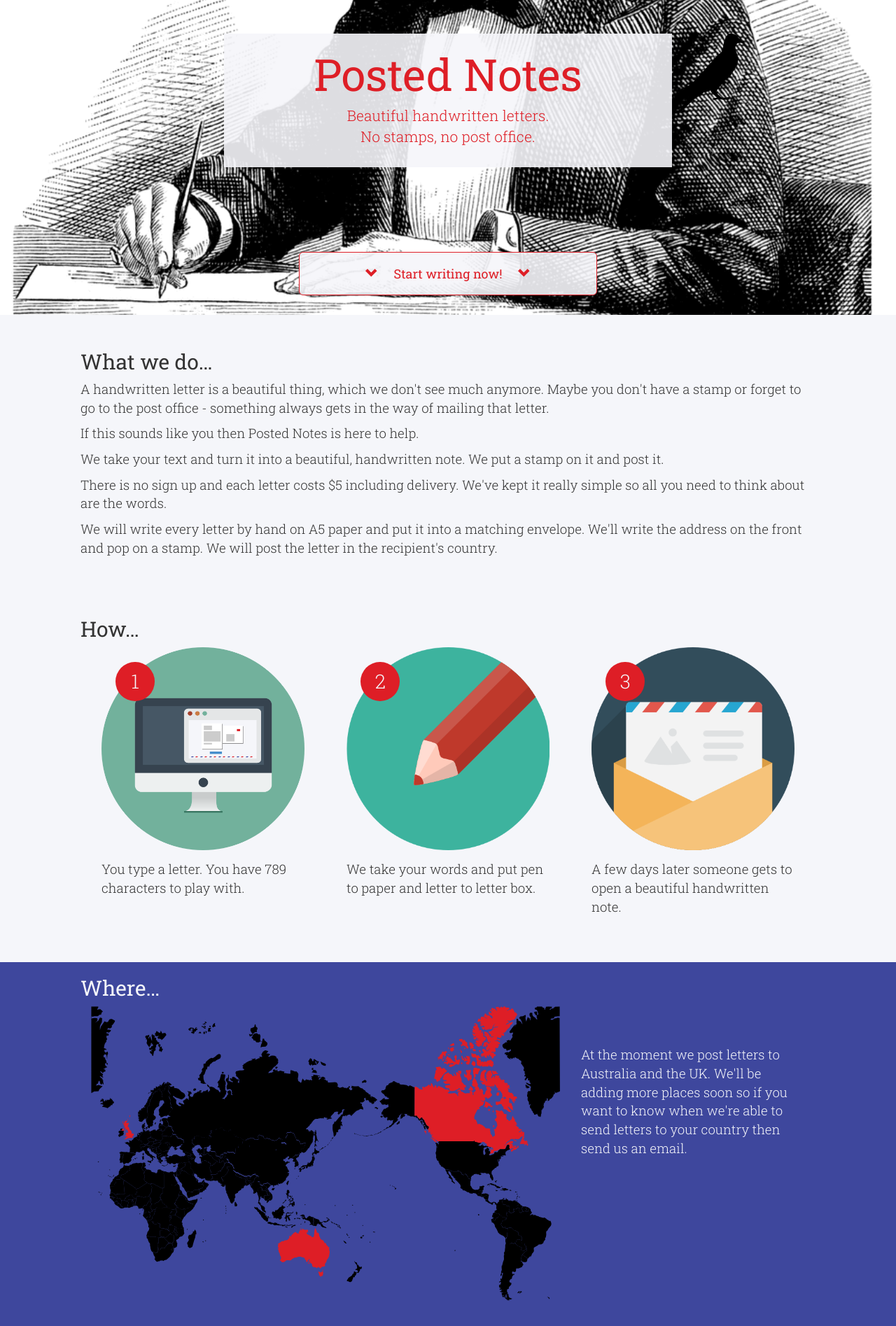
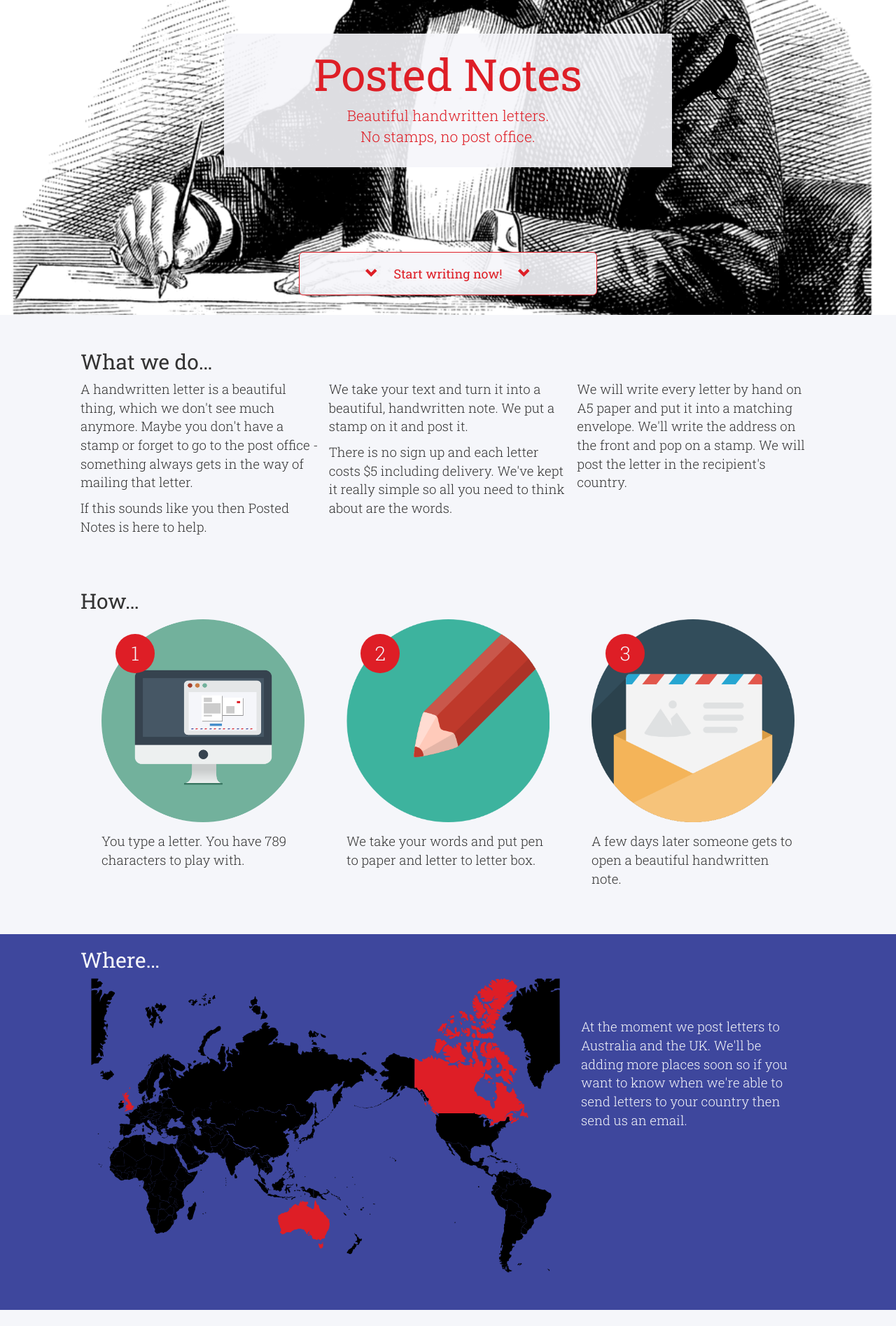
Before and after one commit to notionparallax/postedNotes, a Jekyll site: the page built from index.html, in a window 1280 px wide. Shown: the top 1895 px of the page at 70% size. Built offline with Jekyll 4.4.1, drawn with Linux system fonts in a browser that asks for light colours; nearby versions of some CDN libraries.

Commit message:
put the columns back in

```diff
--- a/css/main.scss
+++ b/css/main.scss
@@ -99,7 +99,9 @@
 .what-row {
   padding-bottom: 4em;
 }
-
+.what-row-text {
+  column-width: 20em;
+}
 .how-row {
   padding-bottom: 4em;
 }
```
